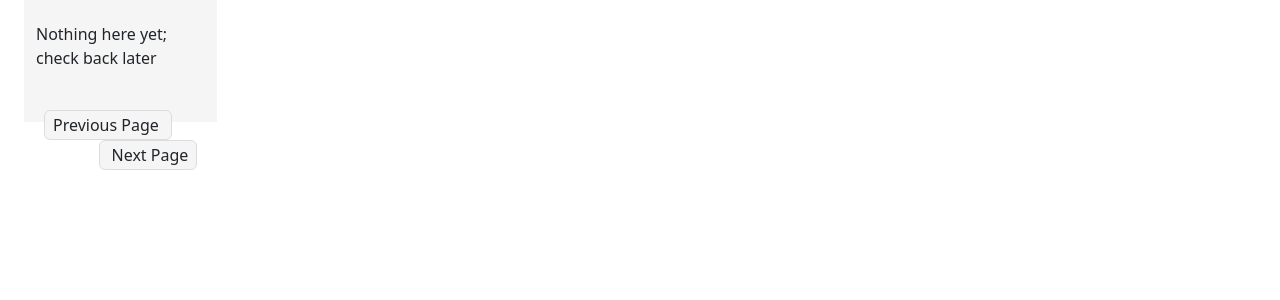
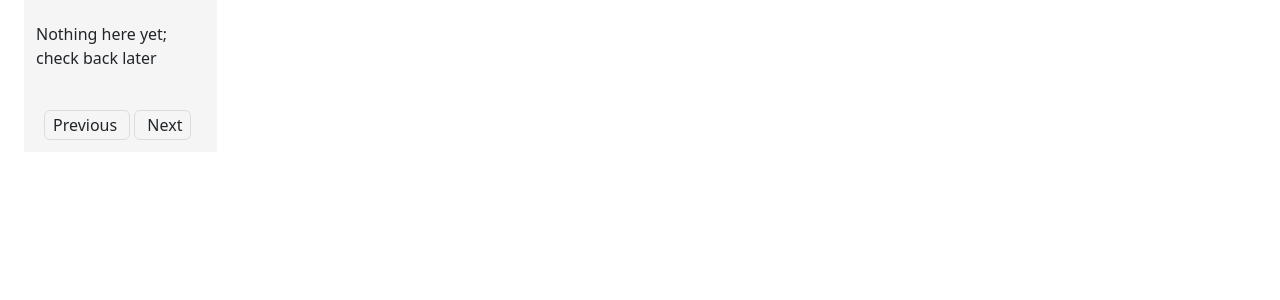
Before and after one commit to menckend/alpha, a Jekyll site: the page built from pages/2/2.md, in a window 1280 px wide. Shown: the part 242-542 px from the top of the page. Built offline with Jekyll 4.4.1, drawn with Linux system fonts in a browser that asks for light colours; nearby versions of some CDN libraries; library files that are not in the unit come from our copies.

Commit message:
Update in-page-nav-buttons.html

```diff
--- a/_includes/in-page-nav-buttons.html
+++ b/_includes/in-page-nav-buttons.html
@@ -90,9 +90,9 @@
   {% endfor %}
 
 <p>
-  <div class="seriesContext" style="padding-bottom: 8px; padding-left: 8px; padding-right: 8px;">
-    <a href="{{ prvurl | remove: '/'}}"><button type="button" class="btn" style="float: left; border-style:solid; border-color: #dcdcdc; padding-left: 8px;">Previous Page </button></a>
-    <a href="{{ nxturl | remove: '/'}}"><button type="button" class="btn" style="float: right; border-style:solid; border-color: #dcdcdc; padding-right: 8px;">Next Page </button></a>
+  <div class="pagenavbuttons" style="padding-bottom: 8px; padding-left: 8px; padding-right: 8px;">
+    <a href="{{ prvurl | remove: '/'}}"><button type="button" class="btn" style="border-style:solid; border-color: #dcdcdc; padding-left: 8px;">Previous</button></a>
+    <a href="{{ nxturl | remove: '/'}}"><button type="button" class="btn" style="border-style:solid; border-color: #dcdcdc; padding-right: 8px;">Next</button></a>
   </div>
 </p>
 {% endunless %}
```
